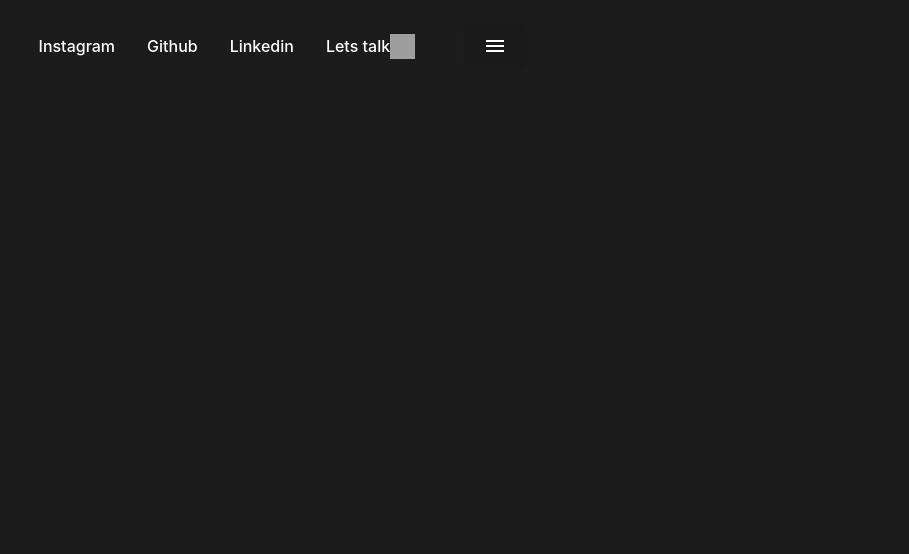
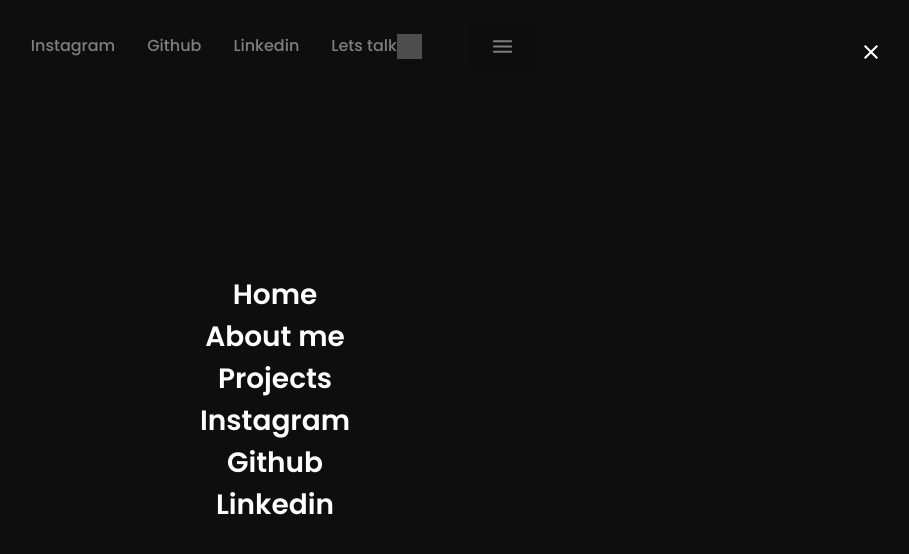
Before and after one commit to rhayann1337/new-portfolio, a React (Vite) app: page / in a window 1280 px wide. Both pictures are taken after a click on the button 860 px from the left and 46 px from the top of the page. Shown: the top 554 px of the page, without its empty margins (365-1274 px from the left). Built offline with nearby package versions, Linux system fonts and the light colour scheme; grey boxes are pictures that could not be loaded.

Commit message:
creating modal menu

```diff
--- a/index.html
+++ b/index.html
@@ -15,6 +15,9 @@
   rel="stylesheet"
   href="https://fonts.googleapis.com/icon?family=Material+Icons"
 />
+<link rel="preconnect" href="https://fonts.googleapis.com">
+<link rel="preconnect" href="https://fonts.gstatic.com" crossorigin>
+<link href="https://fonts.googleapis.com/css2?family=Poppins:wght@100;200;300;400;500;600;700;800;900&family=Raleway:ital,wght@0,100;0,200;0,300;0,400;0,500;0,600;0,700;0,800;0,900;1,100;1,200;1,300;1,400;1,500;1,600;1,700;1,800;1,900&family=Sora:wght@100;200;300;400;500;600;700;800&display=swap" rel="stylesheet">
 
   </head>
   <body>
--- a/package.json
+++ b/package.json
@@ -16,6 +16,7 @@
     "@mui/material": "^5.14.15",
     "@svgr/rollup": "^8.1.0",
     "react": "^18.2.0",
+    "react-device-detect": "^2.2.3",
     "react-dom": "^18.2.0",
     "styled-components": "^6.1.0"
   },
--- a/src/index.css
+++ b/src/index.css
@@ -1,5 +1,5 @@
 :root {
-  font-family: Inter, system-ui, Avenir, Helvetica, Arial, sans-serif;
+  font-family: Poppins, sans-serif;
   line-height: 1.5;
   font-weight: 400;
 
@@ -20,7 +20,7 @@
   text-decoration: inherit;
 }
 a:hover {
-  text-decoration: underline;
+  color: #0088CC;
 }
 
 body {
--- a/src/pages/Home/Home.tsx
+++ b/src/pages/Home/Home.tsx
@@ -1,12 +1,18 @@
-import React from "react";
-import { Header } from "./styles";
-//@ts-ignore
-import { ReactComponent as MenuIcon } from "../../assets/menuIcon.svg";
+import React, { useState } from "react";
+import { Header, ModalContent, ContainerHome, Icon } from "./styles";
+import MenuIcon from "../../assets/menuIcon.svg";
+import { Box, Modal } from "@mui/material";
+import { isMobile } from "react-device-detect";
+import CloseIcon from "@mui/icons-material/Close";
 
 export const Home: React.FC = () => {
+  const [showMenu, setShowMenu] = useState(false);
+
   return (
     <div>
-      <Header>
+      <Header isMobile={isMobile}>
+        {!isMobile && (
+          <>
             <a>Instagram</a>
             <a>Github</a>
             <a>Linkedin</a>
@@ -19,10 +25,39 @@
                 alt="Arrow"
               />
             </a>
-        <button>
-          <MenuIcon />
+          </>
+        )}
+
+        <button onClick={() => setShowMenu(true)}>
+          <img src={MenuIcon} width={25} height={25} alt="Menu" />
         </button>
+        <Modal open={showMenu} onClose={() => setShowMenu(false)}>
+          <Box
+            sx={{
+              width: "100%",
+              height: "100%",
+              display: "flex",
+              alignItems: "center",
+              justifyContent: "center",
+              border: "none",
+            }}
+          >
+            <ModalContent>
+              <Icon onClick={() => setShowMenu(false)}>
+                <CloseIcon />
+              </Icon>
+
+              <a>Home</a>
+              <a>About me</a>
+              <a>Projects</a>
+              <a>Instagram</a>
+              <a>Github</a>
+              <a>Linkedin</a>
+            </ModalContent>
+          </Box>
+        </Modal>
       </Header>
+      <ContainerHome></ContainerHome>
     </div>
   );
 };
--- a/src/pages/Home/styles.ts
+++ b/src/pages/Home/styles.ts
@@ -1,13 +1,18 @@
 import styled from "styled-components";
 
-export const Header = styled.div`
+type HeaderProps = {
+  isMobile?: boolean;
+};
+
+export const Header = styled.div<HeaderProps>`
   display: flex;
   align-items: center;
-  justify-content: center;
+  justify-content: ${({ isMobile }) => (isMobile ? "flex-end" : "center")};
   width: 100%;
   height: 58px;
 
   a {
+    font-family: Poppins, sans-serif;
     display: flex;
     align-items: center;
     margin: 0 16px;
@@ -40,7 +45,7 @@
     display: flex;
     align-items: center;
     justify-content: center;
-    margin-left: 32px;
+    margin-left: ${({ isMobile }) => (isMobile ? 0 : "32px")};
 
     svg {
       cursor: pointer;
@@ -52,3 +57,33 @@
     height: 92px;
   }
 `;
+
+export const ModalContent = styled.div`
+  display: flex;
+  flex-direction: column;
+  align-items: center;
+  justify-content: center;
+  max-height: 100%;
+  width: fit-content;
+
+  a {
+    font-size: 28px;
+    font-weight: 600;
+    cursor: pointer;
+  }
+`;
+
+export const Icon = styled.div`
+  display: flex;
+  align-items: center;
+  position: absolute;
+  color: white;
+  top: 40px;
+  right: 32px;
+  cursor: pointer;
+`;
+
+export const ContainerHome = styled.div`
+  width: 100%;
+  height: 100%;
+`;
```
Also changed, not shown: 1 other file (tests, documents, lock files or other folders). Lines whose indentation alone changed are shown as unchanged.
